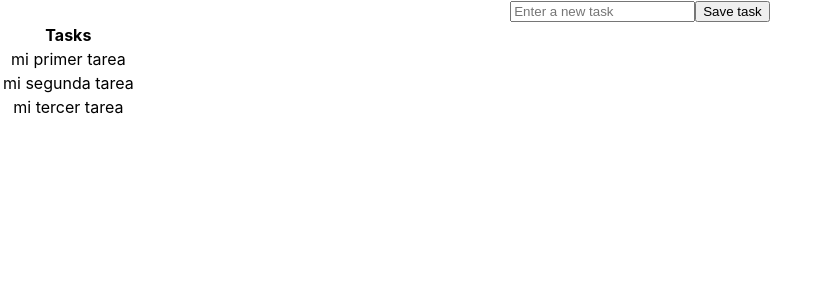
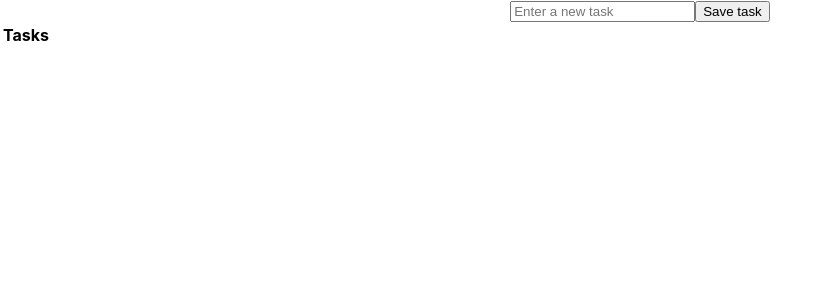
Before and after one commit to Googluu/tasksAdd_localStorage, a React (Create React App) app: page / in a window 1280 px wide. Shown: the top 300 px of the page, without its empty margins (0-830 px from the left). Built offline with nearby package versions, Linux system fonts and the light colour scheme.

Commit message:
:globe_with_meridians: save data in localstorage

```diff
--- a/src/App.js
+++ b/src/App.js
@@ -1,23 +1,10 @@
-import {useState} from 'react';
+import {useState, useEffect} from 'react';
 import './App.css';
 import {TaskCreator} from './components/TaskCreator'
 
 function App() {
 
-  const [tasksItems, setTasksItems] = useState([
-    {
-      name: 'mi primer tarea',
-      done: false
-    },
-    {
-      name: 'mi segunda tarea',
-      done: false
-    },
-    {
-      name: 'mi tercer tarea',
-      done: false
-    },
-  ])
+  const [tasksItems, setTasksItems] = useState([])
 
   function createNewTask(taskName) {
     if (!tasksItems.find(task => task.name === taskName)) {
@@ -27,6 +14,17 @@
     ])
     }
   }
+
+  useEffect(() => {
+    let data = localStorage.getItem('tasks')
+    if(data) {
+      setTasksItems(JSON.parse(data))
+    }
+  }, [ ])
+
+  useEffect(() => {
+    localStorage.setItem('tasks', JSON.stringify(tasksItems));
+  }, [ tasksItems ])
 
   return (
     <div className="App">
--- a/src/components/TaskCreator.js
+++ b/src/components/TaskCreator.js
@@ -6,7 +6,6 @@
     const handleSubmit = (e) => {
       e.preventDefault();
       createNewTask(newTaskName)
-      localStorage.setItem('tasks', newTaskName)
       setNewTaskName('')
     }
 
--- a/src/index.js
+++ b/src/index.js
@@ -6,7 +6,5 @@
 
 const root = ReactDOM.createRoot(document.getElementById('root'));
 root.render(
-  <React.StrictMode>
     <App />
-  </React.StrictMode>
 );
```
